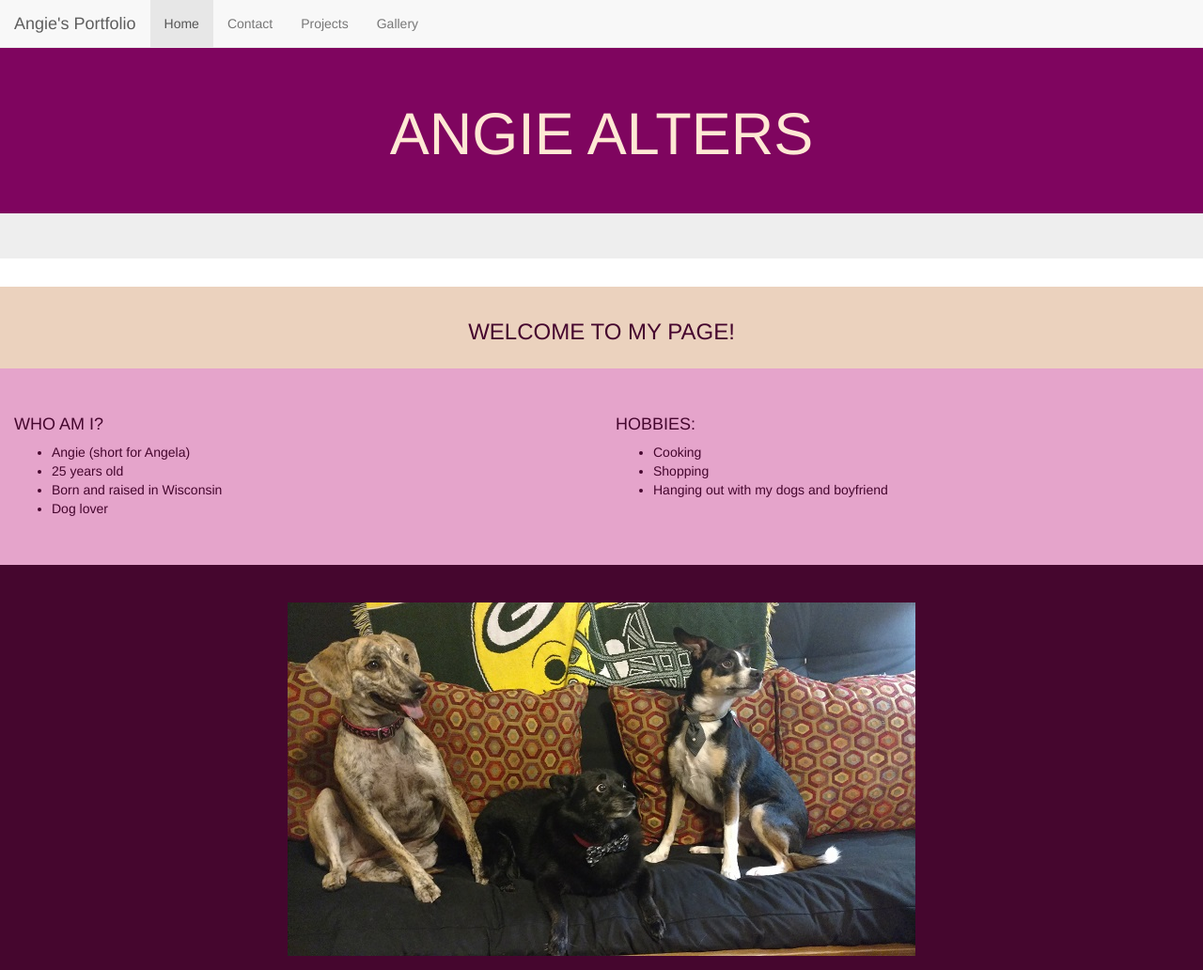
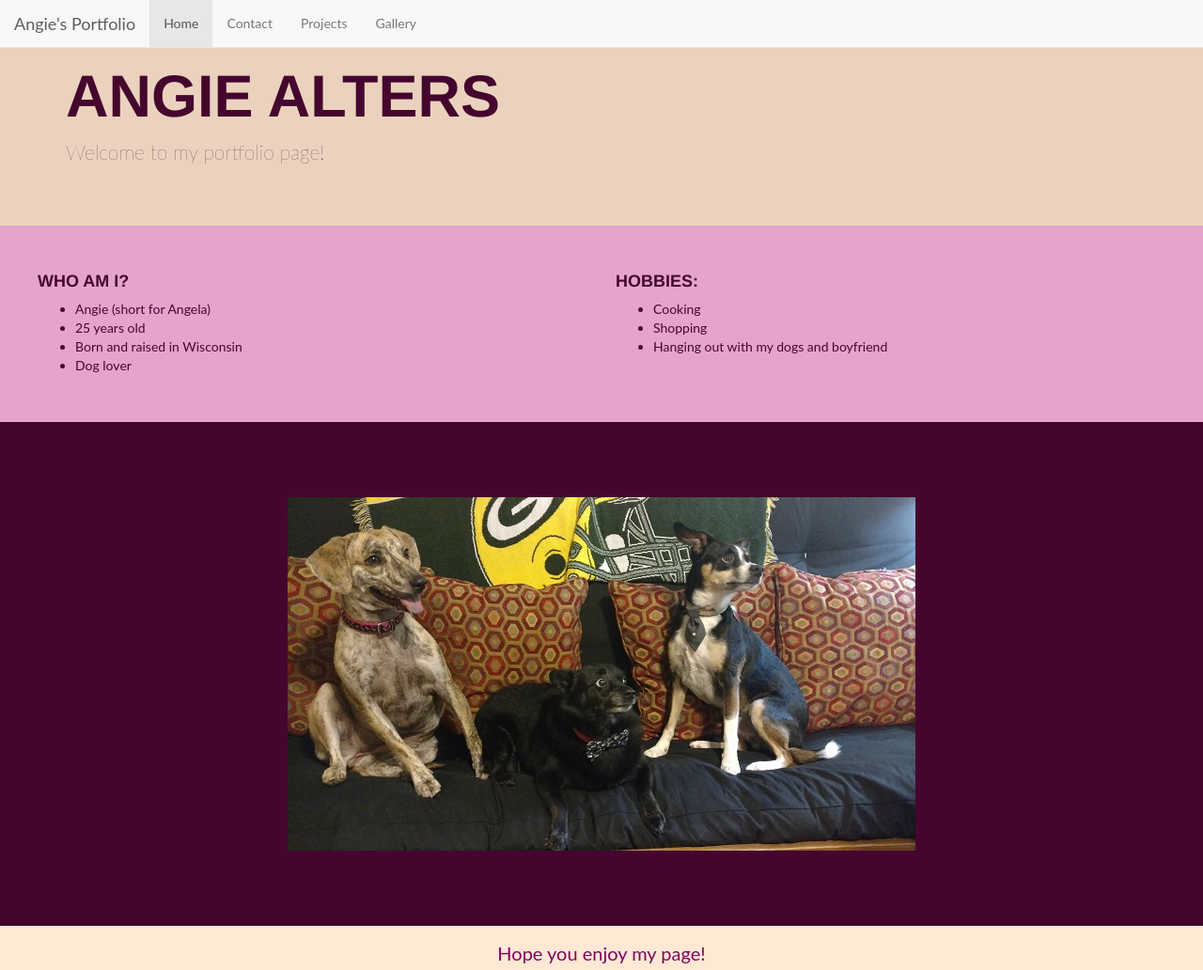
Before and after one commit to angiealters/angiealters.github.io, a plain HTML site: page index.html in a window 1280 px wide. Shown: the top 1032 px of the page at 94% size. Drawn offline with nearby package versions, Linux system fonts and the light colour scheme.

Commit message:
Edited CSS page

```diff
--- a/index.html
+++ b/index.html
@@ -5,13 +5,13 @@
 		<meta http-equiv="X-UA-Compatible" content="IE-edge">
 		<meta name="viewport" content="width=device-width, initial-scale=1">
 		<title>Angie's Portfolio Site</title>
-		<link rel="stylesheet" type="text/css" href="portfoliostyles.css">
 		<meta name="description" content="A little bit about me.">
 		<meta name="keywords" content="Angie, Contact info, Projects">
 		<meta name="author" content="Angie">
 		<link href="https://maxcdn.bootstrapcdn.com/bootstrap/3.3.7/css/bootstrap.min.css" rel="stylesheet" integrity="sha384-BVYiiSIFeK1dGmJRAkycuHAHRg32OmUcww7on3RYdg4Va+PmSTsz/K68vbdEjh4u" crossorigin="anonymous">
 		<script src="https://ajax.googleapis.com/ajax/libs/jquery/3.1.1/jquery.min.js"></script>
 		<script src="https://maxcdn.bootstrapcdn.com/bootstrap/3.3.7/js/bootstrap.min.js" integrity="sha384-Tc5IQib027qvyjSMfHjOMaLkfuWVxZxUPnCJA7l2mCWNIpG9mGCD8wGNIcPD7Txa" crossorigin="anonymous"></script>
+		<link rel="stylesheet" type="text/css" href="portfoliostyles.css">
 	</head>
 
 	<body>
@@ -36,13 +36,11 @@
 		</div>
 	</nav>
 
-	<div class="jumbotron">
-		<div class="container-fluid bg-1 text-center">
-			<h1>Angie Alters</h1>
+	<div class="jumbotron jumbotron-fluid">
+		<div class="container">
+			<h1 class="display-3">Angie Alters</h1>
+			<p class="lead">Welcome to my portfolio page!</p>
 		</div>
-	</div>
-	<div class="container-fluid bg-2 text-center">
-		<h3>Welcome to my Page!</h3>
 	</div>
 	<div class="container-fluid bg-3">
 		<div class="row">
--- a/portfoliostyles.css
+++ b/portfoliostyles.css
@@ -1,32 +1,39 @@
-	.bg-1{
+.jumbotron {
+	background-color: #EBD2BE;
+	color: #45062E;
+	margin-bottom: 0px;
+}
+.bg-1 {
 	background-color: #7F055F;
 	color: #FFE8D4;
 	padding-top: 40px;
 	padding-bottom: 40px;
 }
-	.bg-2{
+.bg-2 {
 	background-color: #EBD2BE;
 	color: #45062E;
 	padding-top: 15px;
 	padding-bottom: 15px;
 }
-	.bg-3{
+.bg-3 {
 	background-color: #E5A4CB;
 	color: #45062E;
-		padding-top: 40px;
-		padding-bottom: 40px;
-		padding-left: 40px;
-		padding-right: 40px;
-	}
-	.bg-4{
-		background-color: #45062E;
 	padding: 40px;
 }
-	.bg-5{
+.bg-4 {
+	background-color: #45062E;
+	padding: 80px;
+}
+.bg-5 {
 	background-color: #FFE8D4;
 	color: #7F055F;
 	padding-top: 15px;
 	padding-bottom: 5px;
+}
+.img {
+	vertical-align: middle;
+	width: 100%;
+	max-width: 668px;
 }
 
 /*!
```
Also changed, not shown: contact.html (+1 -1 lines), gallery.html (+3 -4 lines), projectspage.html (+1 -7 lines). Lines whose indentation alone changed are shown as unchanged.
